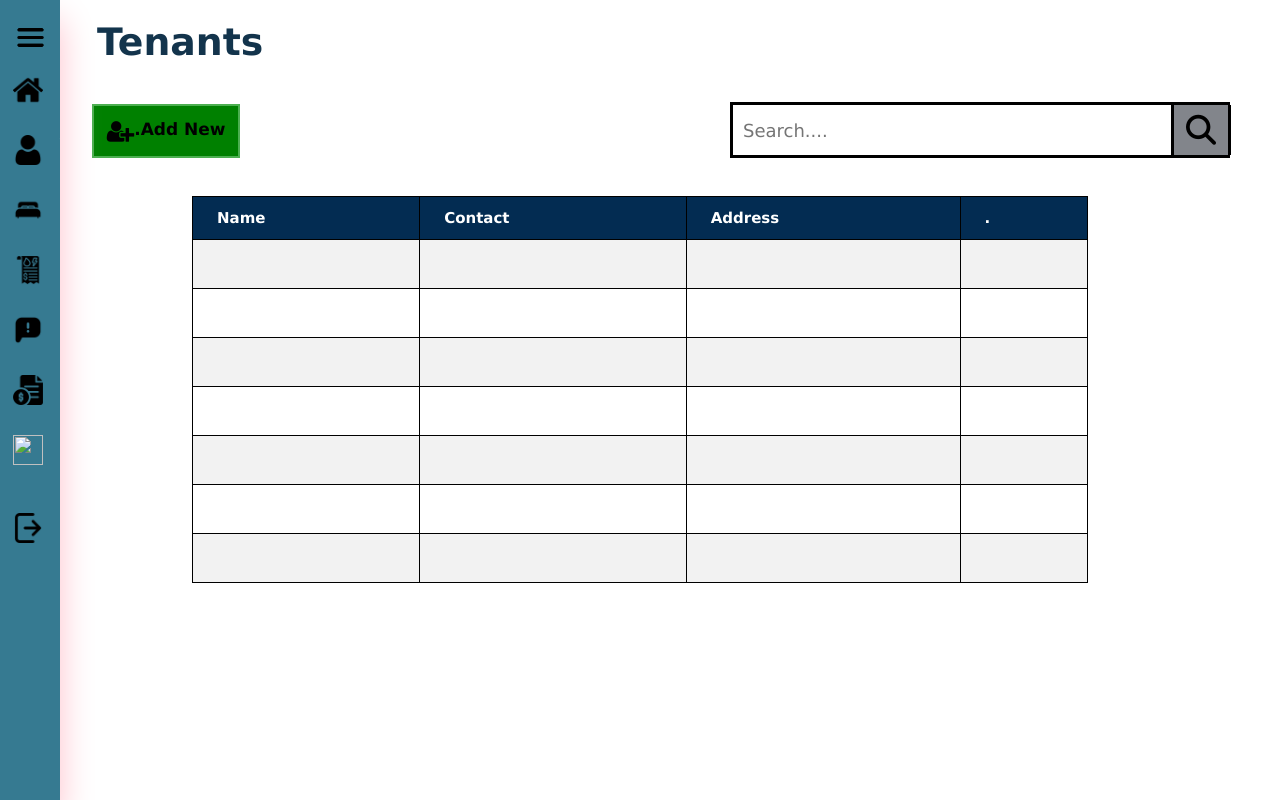
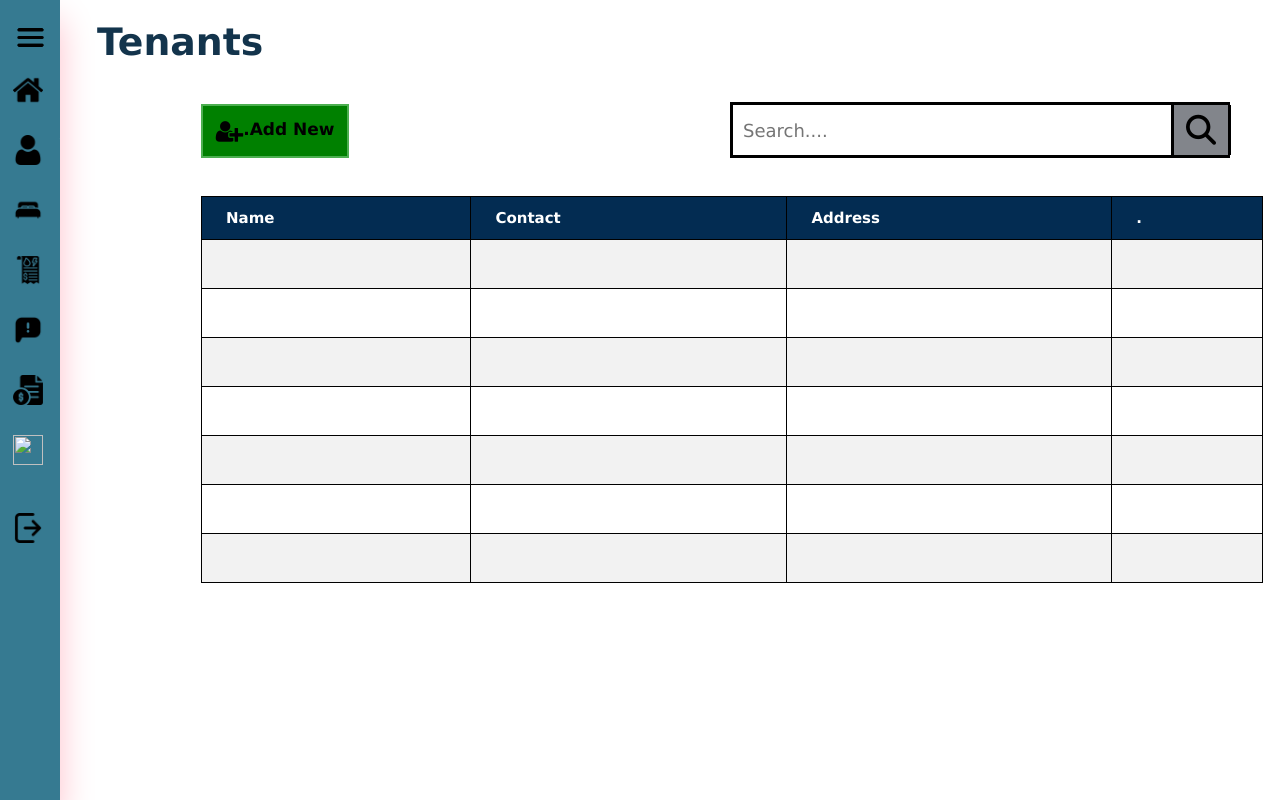
Before and after one commit to chanie55/AMSProject, a PHP site: page /tenantProfile.html in a window 1280 px wide. Shown: the part 55-855 px from the top of the page. Run offline with PHP 8.4, Linux system fonts and the light colour scheme; lists and menus that the app fills with data are empty; some libraries are stand-ins or nearby versions.

Commit message:
tenant ups

```diff
--- a/css/tenantProfile.css
+++ b/css/tenantProfile.css
@@ -149,7 +149,7 @@ h2 {
 }
 /*search bar*/
 .container .input{
-
+    position: relative;
 	border:none;
 	display: inline-block;
 	color: #8b7d77;
@@ -205,23 +205,24 @@ h2 {
 	font-size: 30px;
 }
 
-
+ /*add new button*/
 .button {
+    padding-inline: auto;
     border: none;
     color: white;
-    padding: 16px 32px;
+
     text-align:center;
     text-decoration: none;
     display: inline-block;
     font-size: 17px;
     font-style: unset;
     font-weight: bold;
-    margin-left: 92px;
+    margin-left: 201px;
     margin-top: 40px;
     transition-duration: 0.4s;
     cursor: pointer;
   }
- /*add new button*/
+
   .button1 {
     padding: 1%;
     text-align: center;
@@ -236,10 +237,10 @@ h2 {
 /*table*/
 #customers {
     font-family: Arial, Helvetica, sans-serif;
-    border-collapse: collapse;
-    width: 70%;
-    margin:auto;
-  }
+    border-collapse:collapse;
+    width: 83%;
+    margin-left: 201px;
+}
 
   #customers td, #customers th {
     border: 1px solid rgb(0, 0, 0);
```
